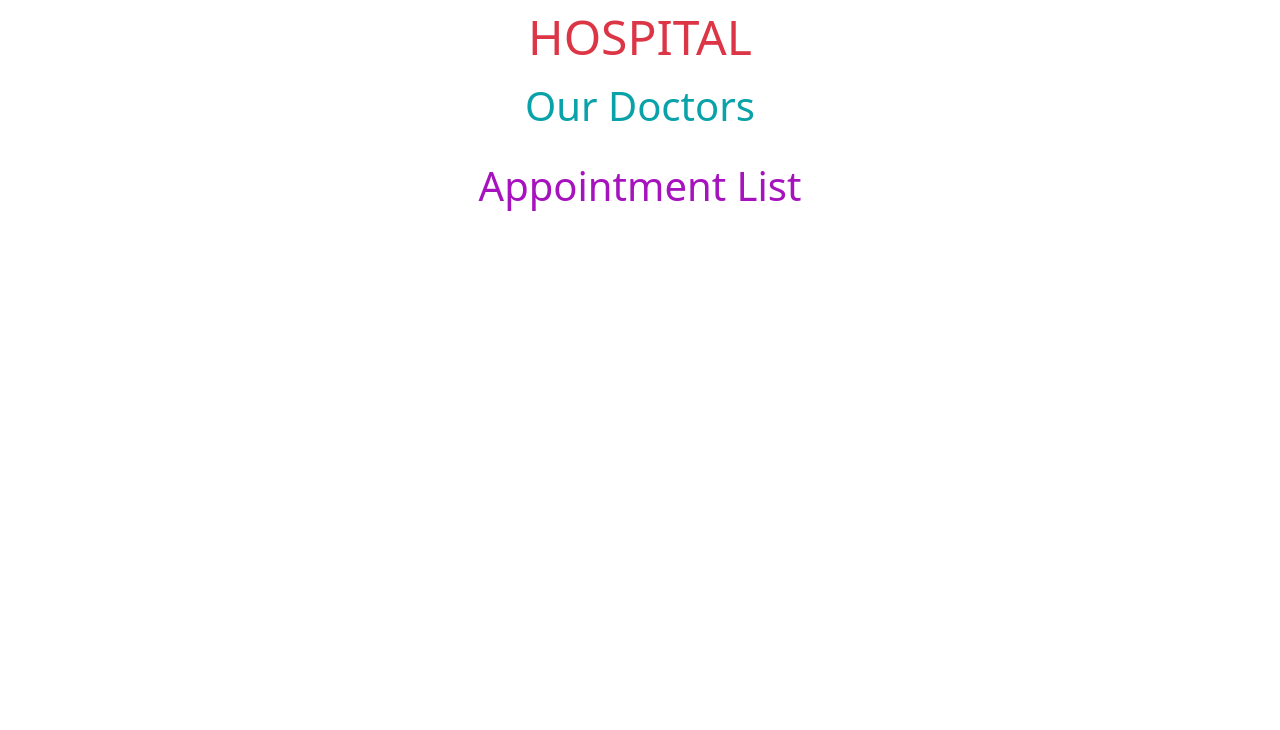
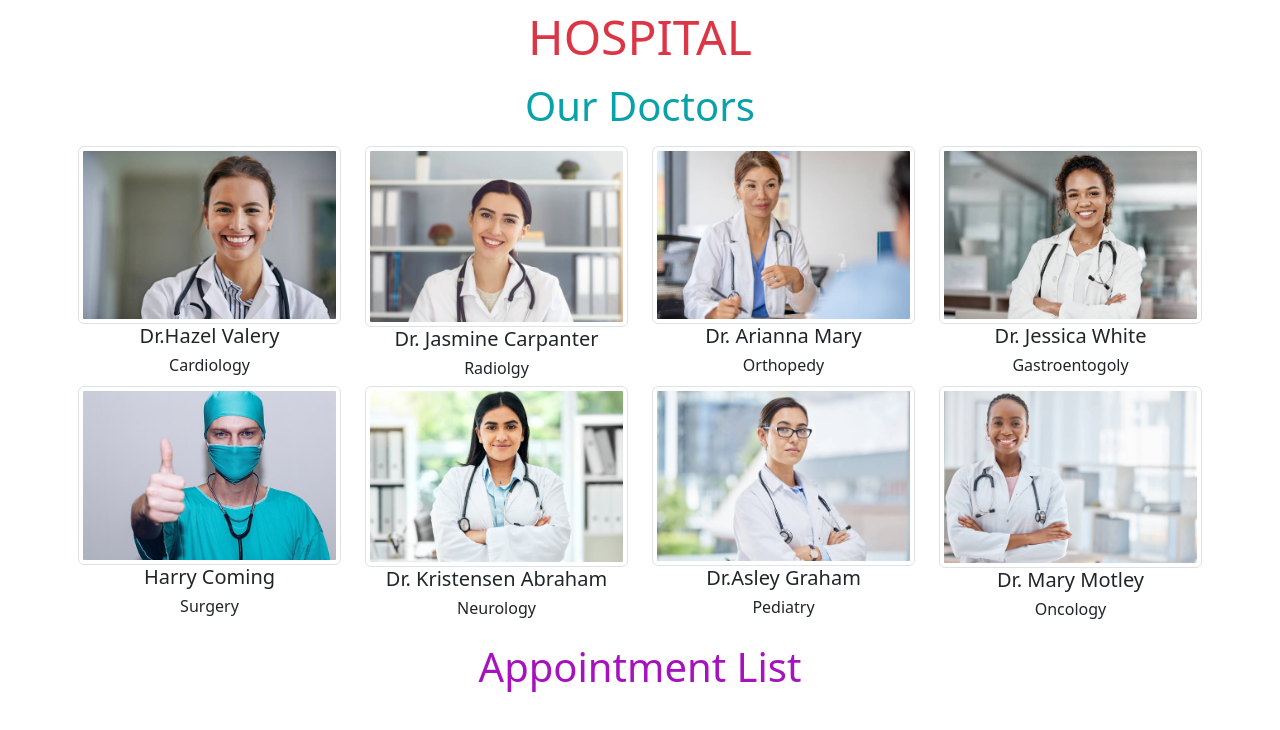
Before and after one commit to Nazgul-Racber/Appointment-app, a React (Create React App) app: page / in a window 1280 px wide. Shown: the top 730 px of the page. Built offline with nearby package versions, Linux system fonts and the light colour scheme.

Commit message:
doctors.jsx

```diff
--- a/src/components/Doctors.jsx
+++ b/src/components/Doctors.jsx
@@ -12,8 +12,12 @@ const Doctors = () => {
       </h3>
 
       <Row>
-        {doctorData.map((item) => (
-        <Col></Col>
+        {doctorData.map(({ id, img, dep, name}) => (
+          <Col xs={12} sm={6} md={4} lg={3}>
+            <img src={img} alt={name} className="img-thumbnail" />
+            <h5>{name}</h5>
+            <h6>{dep}</h6>
+          </Col>
       ))}
       </Row>
 
```
